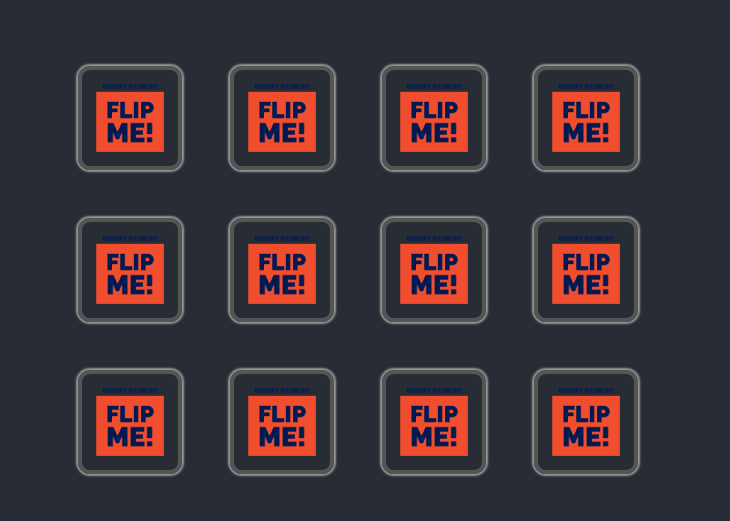
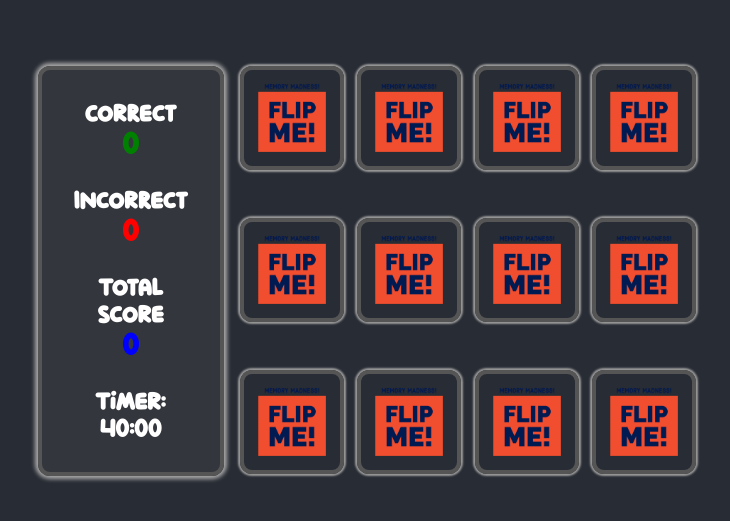
Before and after one commit to AmiramAbergel/Memory-Like-Group-Project, a React (Create React App) app: page /new-memory-game in a window 1280 px wide. Shown: the part 129-650 px from the top of the page, without its empty margins (282-1012 px from the left). Built offline with nearby package versions, Linux system fonts and the light colour scheme.

Commit message:
Added gameboadr and style with css

```diff
--- a/src/App.css
+++ b/src/App.css
@@ -1,7 +1,13 @@
+* {
+  margin: 0;
+  padding: 0;
+}
+
 @font-face {
   font-family: "diloWorld";
   src: url(../public/assets/fonts/DiloWorld.ttf) format("truetype");
 }
+
 .App {
   text-align: center;
   font-family: diloWorld;
@@ -29,6 +35,8 @@
   justify-content: center;
   font-size: calc(10px + 2vmin);
   color: white;
+  width: 100vw;
+  min-width: 100%;
 }
 
 .App-link {
--- a/src/App.js
+++ b/src/App.js
@@ -4,6 +4,7 @@ import LandPage from "./components/LandPage";
 import About from "./components/About";
 import Cards from "./components/Cards";
 import Table from "./table/Table";
+import GameBoard from "./components/GameBoard";
 // =============================================
 function App() {
   /*
@@ -23,7 +24,7 @@ const initialState = {
         <Routes>
           <Route path="/" element={<Navigate replace to="/home"></Navigate>} />
           <Route path="/home" element={<LandPage />} />
-          <Route path="/new-memory-game" element={<Cards />} />
+          <Route path="/new-memory-game" element={<GameBoard />} />
           <Route path="/about" element={<About />} />
         </Routes>
       </header>
--- /dev/null
+++ b/src/components/GameBoard.css
@@ -0,0 +1,11 @@
+.gameBoardContainer {
+  display: flex;
+  flex-direction: row;
+  width: 80vmin;
+}
+
+@media screen and (max-width: 728px) {
+  .gameBoardContainer {
+    flex-direction: column;
+  }
+}
--- a/src/components/GameBoard.jsx
+++ b/src/components/GameBoard.jsx
@@ -0,0 +1,16 @@
+import React from "react";
+import Cards from "./Cards";
+import Table from "../table/Table";
+import "./GameBoard.css";
+function GameBoard() {
+  return (
+    <div>
+      <div className="gameBoardContainer">
+        <Table />
+        <Cards />
+      </div>
+    </div>
+  );
+}
+
+export default GameBoard;
--- a/src/table/table.module.scss
+++ b/src/table/table.module.scss
@@ -1,22 +1,35 @@
 .table {
-  padding: 1rem 5rem;
+  padding: 1rem 2rem;
   display: flex;
   flex-direction: column;
-  gap: 2rem;
+  justify-content: space-around;
   align-items: center;
-  width: max-content;
-  background-color: rgb(194, 194, 118);
+  background-color: #77777722;
+  border-radius: 0.75rem;
+  border: 4px solid #555;
+  box-shadow: 0px 0px 4px 3px #aaa;
+  margin: 1rem auto;
 
   #correct {
     color: green;
+    font-size: 2rem;
   }
   #incorrect {
     color: red;
+    font-size: 2rem;
   }
   #total-score {
     color: blue;
+    font-size: 2rem;
   }
   .time {
     color: white;
+    font-size: 1.65rem;
   }
 }
+
+@media screen and (max-width: 728px) {
+  .gameBoardContainer {
+    flex-direction: column;
+  }
+}
```
